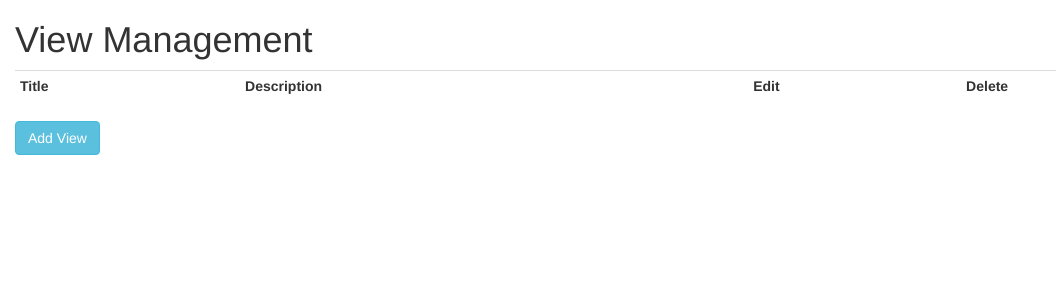
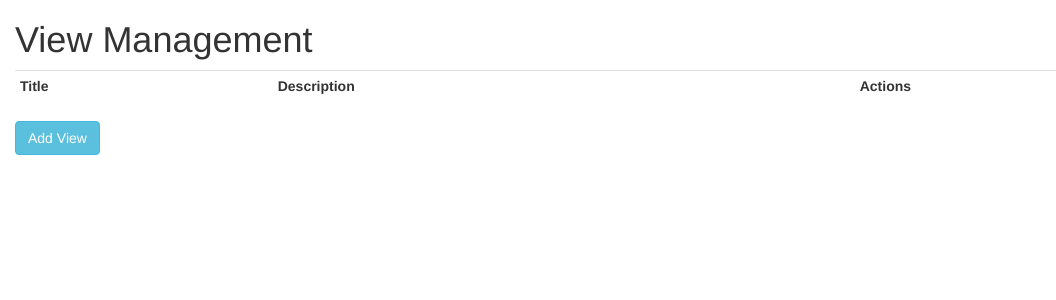
Before and after one commit to dmarc-viewer/dmarc-viewer, a Django app: page /view-management/ in a window 1280 px wide. Shown: the part 50-350 px from the top of the page, without its empty margins (0-1056 px from the left). Run offline with Django 3.2, Linux system fonts and the light colour scheme; data that the repository does not hold is empty; some libraries are stand-ins or nearby versions.

Commit message:
trying to clone views -- not yet working

```diff
--- a/myDmarcApp/forms.py
+++ b/myDmarcApp/forms.py
@@ -119,6 +119,7 @@ class FilterSetForm(ModelForm):
                 self.fields['source_ip'].initial = source_ip_initial[0]
 
     def save(self, commit=True):
+        print self.instance.view_id
         instance = super(FilterSetForm, self).save()
 
         # Add new many-to-one filter fields to a filter set object
@@ -152,10 +153,6 @@ class FilterSetForm(ModelForm):
 
         return instance
 
-    # def clean(self):
-    #     """Do we need to validate the filter data?"""
-    #     return super(FilterSetForm, self).clean()
-
     class Meta:
         model = FilterSet
         fields = ['label', 'color']
--- a/myDmarcApp/templates/myDmarcApp/view-management.html
+++ b/myDmarcApp/templates/myDmarcApp/view-management.html
@@ -12,15 +12,17 @@
       <tr>
         <th>Title</th>
         <th>Description</th>
-        <th>Edit</th>
-        <th>Delete</th>
+        <th>Actions</th>
       </tr>
       {% for view in views %}
         <tr>
             <td>{{view.title}}</td>
             <td>{{view.description}}</td>
-            <td><a class="btn btn-info" role="button" href="/edit-view/{{view.id}}/">Edit</a></td>
-            <td><a class="btn btn-info" role="button" href="/delete-view/{{view.id}}/">Delete</a></td>
+            <td>
+              <a class="btn btn-info" role="button" href="/edit-view/{{view.id}}/">Edit</a>
+              <a class="btn btn-info" role="button" href="/clone-view/{{view.id}}/">Clone</a>
+              <a class="btn btn-info" role="button" href="/delete-view/{{view.id}}/">Delete</a>
+            </td>
         </tr>
       {% endfor %}
     </table>
--- a/myDmarcApp/urls.py
+++ b/myDmarcApp/urls.py
@@ -4,7 +4,8 @@ import views
 
 urlpatterns = [
     url(r'add-view/$', views.edit, name='edit'),
-    url(r'edit-view/(?P<view_id>[0-9]+)/$', views.edit, name='edit'),
+    url(r'edit-view/(?P<view_id>[0-9]+)/$', views.edit, name='edit_view'),
+    url(r'clone-view/(?P<view_id>[0-9]+)/$', views.edit, {'clone': True}, name='clone_view'),
     url(r'delete-view/(?P<view_id>[0-9]+)/$', views.delete_view, name='delete_view'),
     url(r'deep-analysis/$', views.deep_analysis, name='deep_analysis'),
     url(r'deep-analysis/(?P<view_id>[0-9]+)/$', views.deep_analysis, name='deep_analysis'),
--- a/myDmarcApp/views.py
+++ b/myDmarcApp/views.py
@@ -8,7 +8,7 @@ from django.contrib import messages
 def index(request):
     return render(request, 'myDmarcApp/overview.html',{})
 
-def edit(request, view_id = None):
+def edit(request, view_id = None, clone = False):
 
     # Assign form data if posted
     if request.method == 'POST':
@@ -54,9 +54,12 @@ def edit(request, view_id = None):
         if valid:
             view_instance = view_form.save()
             filter_set_formset.instance = view_instance
+            print "DA VIEW ID", filter_set_formset.instance.id
             filter_set_formset.save()
 
             messages.add_message(request, messages.SUCCESS, 'Successfully saved!')
+            return redirect("view_management")
+
         else:
             messages.add_message(request, messages.ERROR, 'You are such a prick!')
 
@@ -68,6 +71,7 @@ def edit(request, view_id = None):
             'view_time_variable_form' : view_time_variable_form,
             'view_time_fixed_form'    : view_time_fixed_form,
             'filter_set_formset'      : filter_set_formset,
+            'clone'                   : clone
         })
 
 def delete_view(request, view_id):
```
Also changed, not shown: myDmarcApp/templates/myDmarcApp/view-editor.html (+14 -5 lines).
